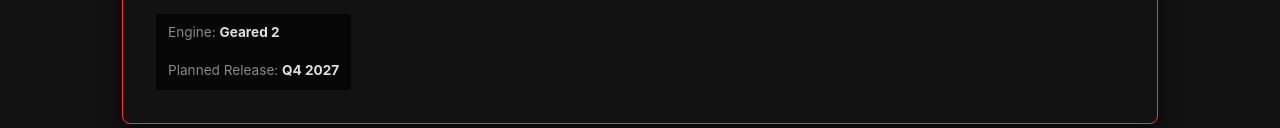
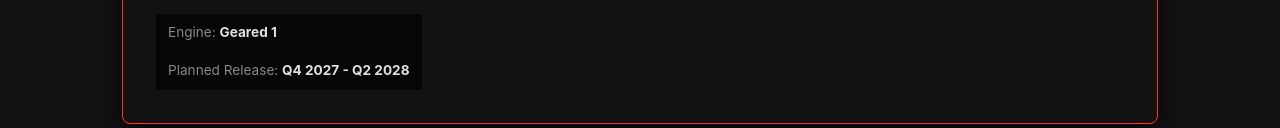
Before and after one commit to C2KS/c2ks.github.com, a plain HTML site: page games.html in a window 1280 px wide. Shown: the part 428-556 px from the top of the page. Drawn offline with Linux system fonts and the light colour scheme.

Commit message:
Update games.html

```diff
--- a/games.html
+++ b/games.html
@@ -259,8 +259,8 @@
                     <span class="status-badge planned">Active Planning</span>
                     <h3>CREMATION</h3>
                     <p>Your a Rebel working for the resistance againt the <strong>Combine</strong>, as you stand gaurd of a <strong>horrific</strong> scene that should have closed long ago, something clicks, the evidence doesnt match up to the only survivor, he says "someone <strong>watches</strong> it hides in the dark, it killed them he said to me, he's waiting..." </p>
-                    <div class="engine-info">Engine: <strong>Geared 2</strong></p>
-                    <div class="release-info">Planned Release: <strong>Q4 2027</strong></div>
+                    <div class="engine-info">Engine: <strong>Geared 1</strong></p>
+                    <div class="release-info">Planned Release: <strong>Q4 2027 - Q2 2028</strong></div>
                 </div>
             </div>
 
```
